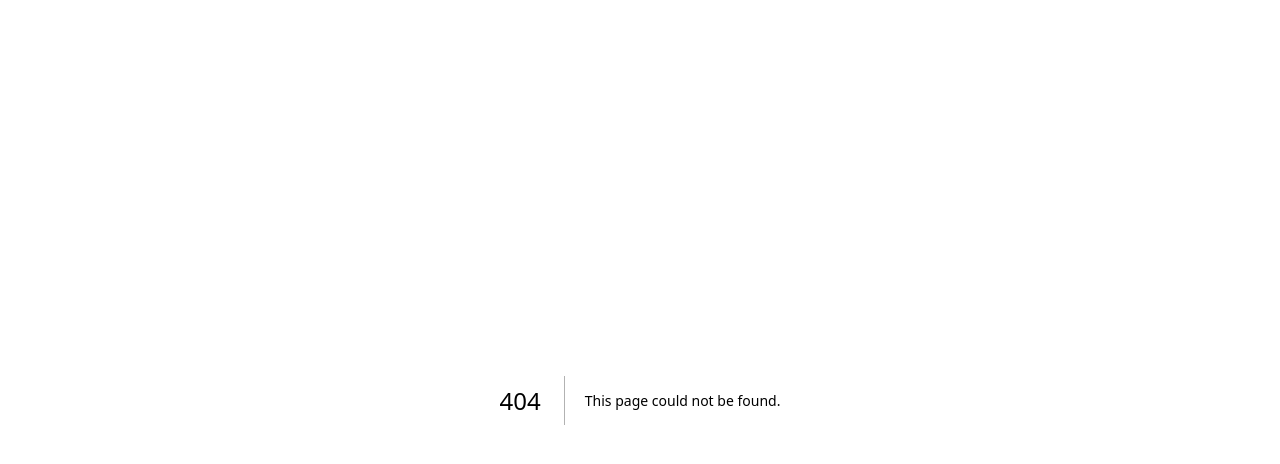
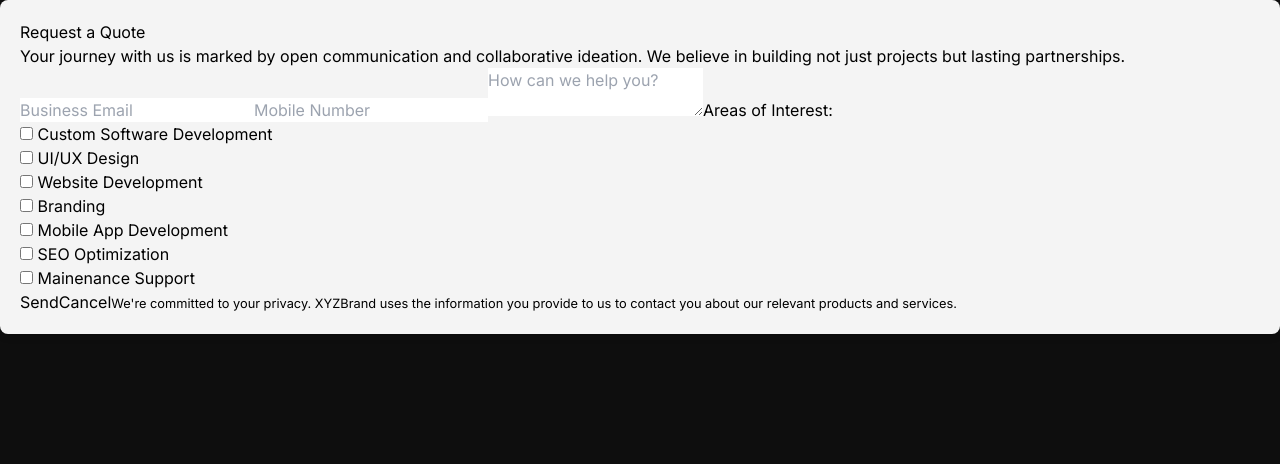
Before and after one commit to Sanjoul/zillionscode, a Next.js app: page /quote in a window 1280 px wide. Before the commit this address had no page. Shown: the top 464 px of the page. Built offline with nearby package versions, Linux system fonts and the light colour scheme.

Commit message:
Quote Page form created

```diff
--- a/app/globals.css
+++ b/app/globals.css
@@ -7,6 +7,13 @@ body {
   margin: 0; /* Optional: Resets default margin */
   padding: 0; /* Optional: Resets default padding */
 }
+.gray-card {
+  background-color: #f4f4f4;
+  padding: 20px;
+  border-radius: 8px;
+  box-shadow: 0 4px 6px rgba(0, 0, 0, 0.1);
+}
+
 /*
 :root {
   --foreground-rgb: 0, 0, 0;
--- /dev/null
+++ b/app/quote/page.tsx
@@ -0,0 +1,36 @@
+import React from "react";
+
+export default function Quote() {
+    return (
+        <div className="gray-card">
+            <main>
+                <div className="quote-form">
+                    <h1>Request a Quote</h1>
+                    <p>Your journey with us is marked by open communication and collaborative ideation. We believe in building not just projects but lasting partnerships.</p>
+
+                    <form action="/submit-quote" method="post">
+                        <input type="email" placeholder="Business Email" required />
+                        <input type="tel" placeholder="Mobile Number" required />
+                        <textarea placeholder="How can we help you?" required />
+
+                        <label>Areas of Interest:</label>
+                        <div className="checkbox-group">
+                            <input type="checkbox" /> Custom Software Development<br />
+                            <input type="checkbox" /> UI/UX Design<br />
+                            <input type="checkbox" /> Website Development<br />
+                            <input type="checkbox" /> Branding<br />
+                            <input type="checkbox" /> Mobile App Development<br />
+                            <input type="checkbox" /> SEO Optimization<br />
+                            <input type="checkbox" /> Mainenance Support<br />
+                        </div>
+
+                        <button type="submit">Send</button>
+                        <button type="reset">Cancel</button>
+
+                        <small>We're committed to your privacy. XYZBrand uses the information you provide to us to contact you about our relevant products and services.</small>
+                    </form>
+                </div>
+            </main>
+        </div>
+    );
+}
```
